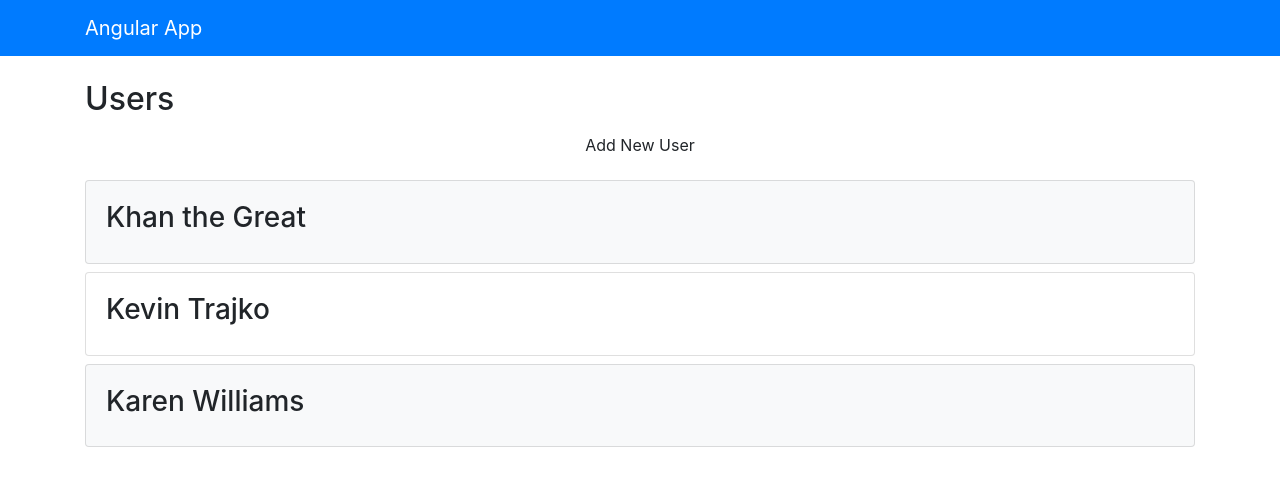
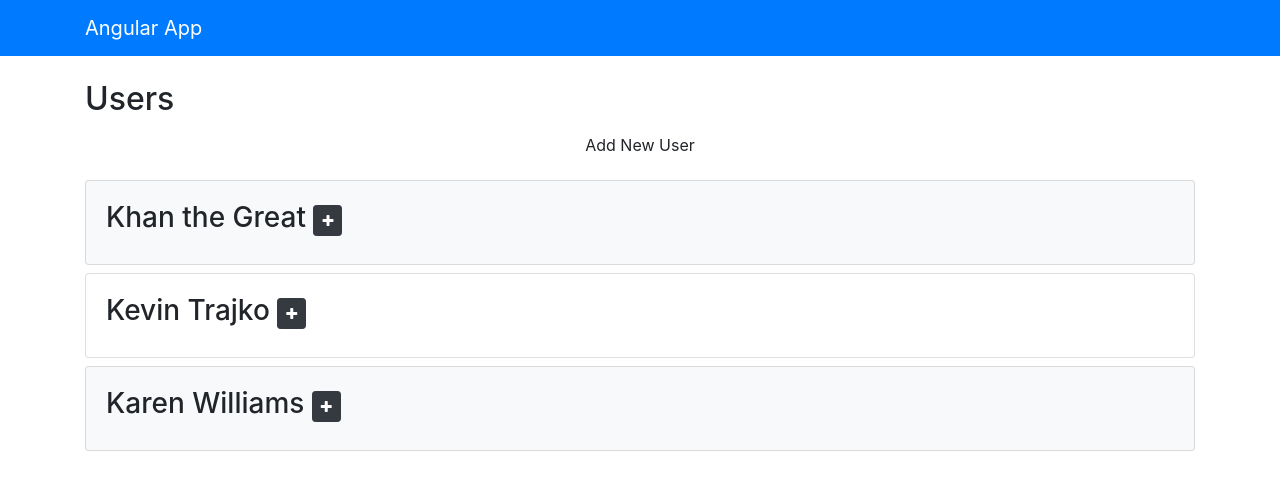
Before and after one commit to khan610/angularapp, an Angular app: page / in a window 1280 px wide. Shown: the top 490 px of the page. Built offline with nearby package versions, Linux system fonts and the light colour scheme.

Commit message:
Toggling Values with an Event

```diff
--- a/angular.json
+++ b/angular.json
@@ -21,8 +21,10 @@
             "assets": [
               "src/favicon.ico"                                ],
             "styles": [
-              "node_modules/bootstrap/dist/css/bootstrap.min.css",
-              "src/styles.css"
+              "src/styles.css",
+              "node_modules/font-awesome/css/font-awesome.css",
+              "node_modules/bootstrap/dist/css/bootstrap.min.css"
+
 
             ],
             "scripts": [
--- a/package.json
+++ b/package.json
@@ -21,6 +21,7 @@
     "@angular/router": "~7.2.0",
     "bootstrap": "4.0.0-beta.2",
     "core-js": "^2.5.4",
+    "font-awesome": "^4.7.0",
     "jquery": "3.2.1",
     "popper.js": "1.12.9",
     "rxjs": "~6.3.3",
--- a/src/app/components/users/users.component.html
+++ b/src/app/components/users/users.component.html
@@ -2,8 +2,9 @@
 <button (click)="addUser({firstName: 'Mary', lastName: 'Williams', isActive: true})" [disabled]="!enableAdd" class="btn btn-block mb-3">Add New User</button>
 <ul class="list-unstyled" *ngIf="loaded && users?.length > 0">
   <li class="card card-body mb-2" *ngFor="let user of users" [class.bg-light]="user.isActive">
-    <h3>{{ user.firstName }} {{ user.lastName }}</h3>
-    <ul class="list-group" *ngIf="showExtended && user.age && user.address">
+    <h3>{{ user.firstName }} {{ user.lastName }} <small *ngIf="user.age && user.address"><button (click)="
+      user.hide = !user.hide" class="btn btn-dark btn-sm"> <i [ngClass]="user.hide ? 'fa fa-plus' : 'fa fa-minus'"></i></button></small></h3>
+    <ul class="list-group" *ngIf="!user.hide && user.age && user.address">
       <li class="list-group-item">Age: {{ user.age }}</li>
       <li class="list-group-item">Address: {{ user.address.street }} {{ user.address.city }}, {{ user.address.state }}
       </li>
--- a/src/app/components/users/users.component.ts
+++ b/src/app/components/users/users.component.ts
@@ -9,7 +9,7 @@
 })
 export class UsersComponent implements OnInit {
   users: User[];
-  showExtended: boolean = false;
+  showExtended: boolean = true;
   loaded: boolean = false;
   enableAdd: boolean = true;
 
@@ -28,7 +28,8 @@
             state: 'MA'
           },
           isActive: true,
-          registered: new Date('01/02/2018 08:30:00')
+          registered: new Date('01/02/2018 08:30:00'),
+          hide: true
         },
         {
           firstName: 'Kevin',
@@ -40,7 +41,8 @@
             state: 'MA'
           },
           isActive: false,
-          registered: new Date('02/12/2018 06:30:00')
+          registered: new Date('02/12/2018 06:30:00'),
+          hide: true
         },
         {
           firstName: 'Karen',
@@ -52,7 +54,8 @@
             state: 'FL'
           },
           isActive: true,
-          registered: new Date('06/06/2018 11:30:00')
+          registered: new Date('06/06/2018 11:30:00'),
+          hide: true
         }
       ];
 
@@ -76,9 +79,8 @@
       this.users.push(user);
     }
 
-    fireEvent(e) {
-      // console.log('Button Clicked');
-      console.log(e.type);
-    }
+    // toggleHide(user: User) {
+    //   user.hide = !user.hide;
+    // }
 
 }
--- a/src/app/models/User.ts
+++ b/src/app/models/User.ts
@@ -7,6 +7,7 @@
       city?: string,
       state?: string
     }
-    isActive?: boolean
-    registered?: any
+    isActive?: boolean,
+    registered?: any,
+    hide?: boolean
 }
```
Also changed, not shown: 1 other file (tests, documents, lock files or other folders).
